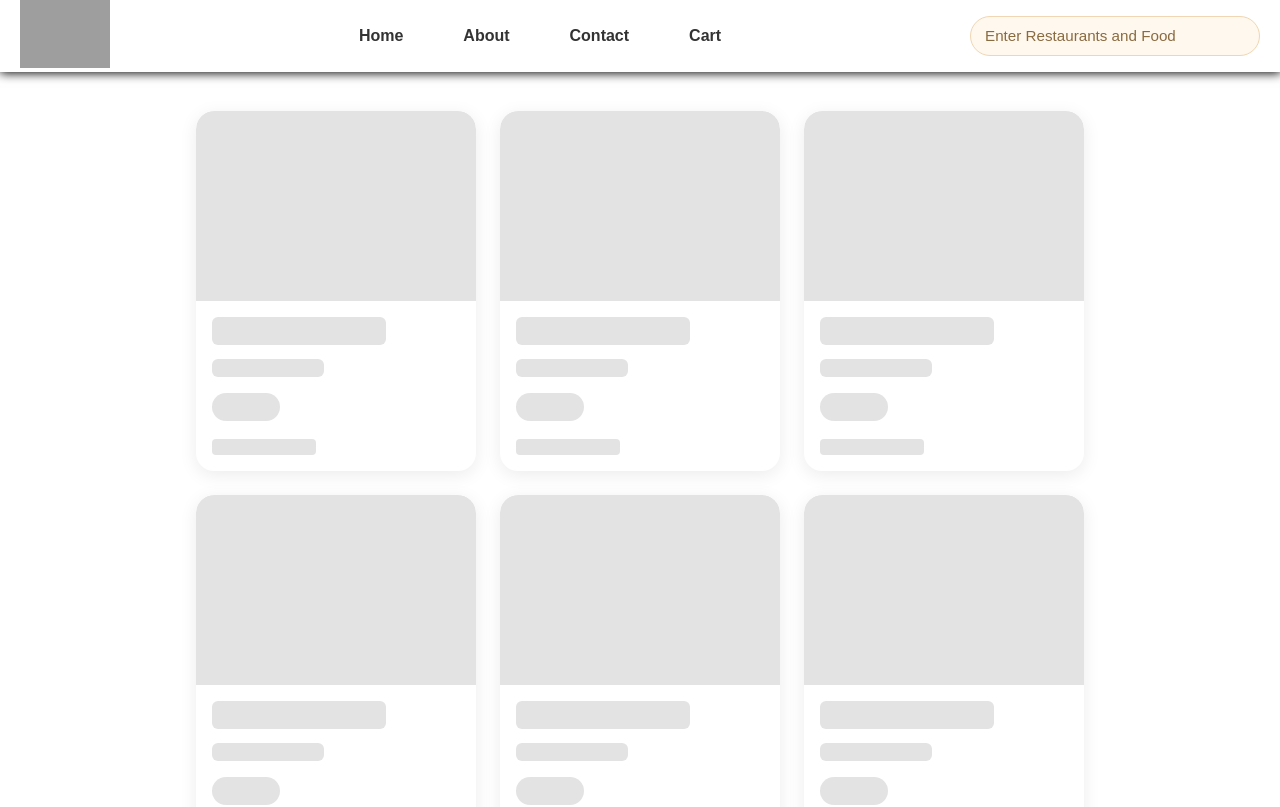
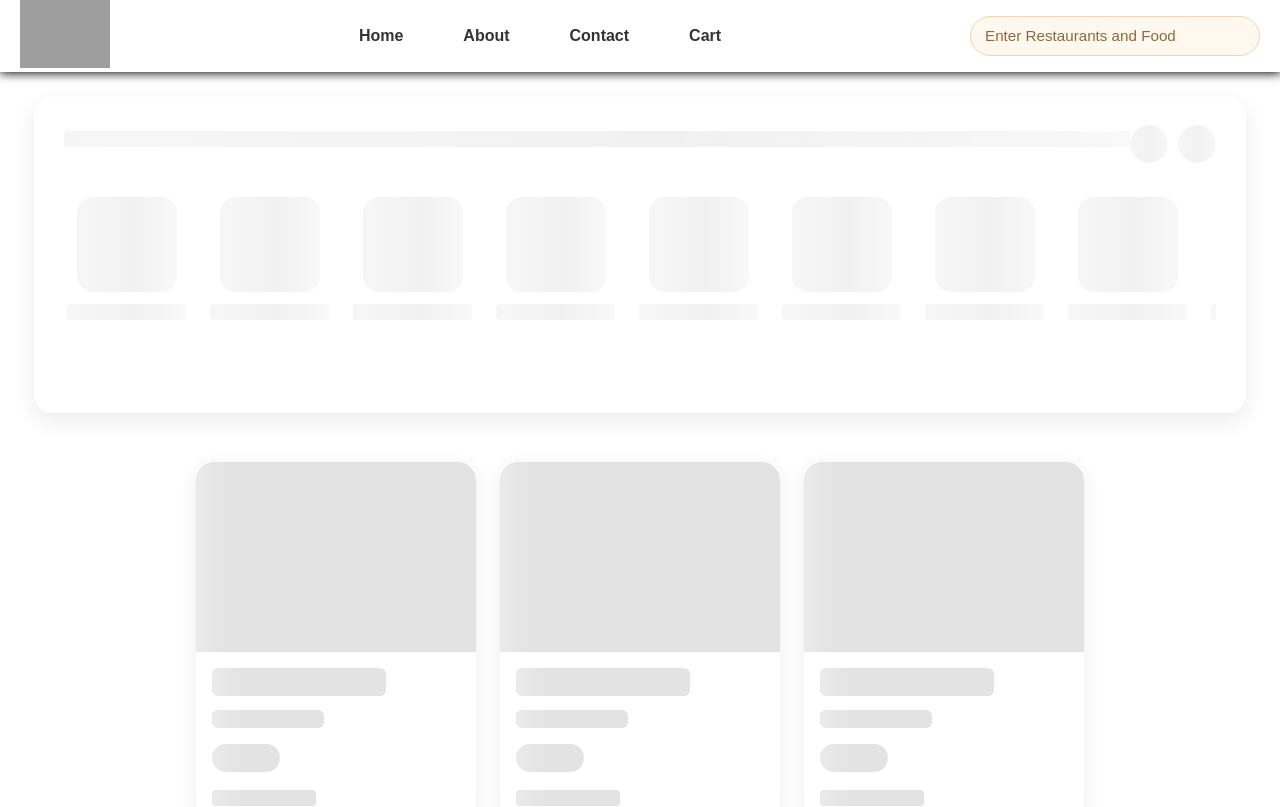
Before and after one commit to rahman1-dev/ReactJS-website-1, a React (Vite) app in the folder Website1/: page / in a window 1280 px wide. Shown: the top 807 px of the page. Built offline with nearby package versions, Linux system fonts and the light colour scheme; no server answers; grey boxes are pictures that could not be loaded.

Commit message:
Updated home UI

```diff
--- a/Website1/App.jsx
+++ b/Website1/App.jsx
@@ -10,6 +10,7 @@ const App = () => {
     <div>
       <Navbar />
       <Outlet />
+
       <Footer />
     </div>
   );
--- a/Website1/main.css
+++ b/Website1/main.css
@@ -119,7 +119,7 @@ body {
   }
 }
 
-/* Herosection styling */
+/* Herosection styling ----------------------------------------------------------------------------------------------------*/
 .hero-section {
   width: 100%;
   padding: 35px 0;
@@ -129,6 +129,13 @@ body {
 }
 
 .food-container {
+  background-image: url("background.jpg");
+  background-size: cover; /* Makes the image cover the whole screen */
+  background-repeat: no-repeat; /* Prevents the image from repeating */
+  background-position: center; /* Centers the image */
+  height: auto;
+  margin: 0;
+
   width: 90%;
   max-width: 1400px;
   background: #ffffff;
@@ -203,22 +210,22 @@ body {
 }
 
 .card:hover {
-  transform: translateY(-6px);
+  /* transform: translateY(-6px); */
 }
 
 .card img {
-  width: 125px;
-  height: 125px;
+  width: 100px;
+  height: 95px;
   object-fit: cover;
-  border-radius: 50%;
+  object-position: top;
   border: 3px solid #fff;
-  box-shadow: 0 6px 16px rgba(0, 0, 0, 0.18);
+  /* box-shadow: 0 6px 16px rgba(0, 0, 0, 0.18); */
   transition: all 0.35s ease;
 }
 
 .card:hover img {
   transform: scale(1.08);
-  box-shadow: 0 12px 25px rgba(255, 107, 0, 0.28);
+  /* box-shadow: 0 12px 25px rgba(255, 107, 0, 0.28); */
 }
 
 .card h3 {
@@ -233,21 +240,95 @@ body {
   color: #ff6b00;
 }
 
-/* HeroSectionShimmer Container Styling--------------------------------------- */
-.HeroSectionShimmer-conatiner {
-  /* color: red; */
-  background-color: red;
-}
-.HeroSectionShimmer-conatiner h1 {
-  color: red;
-  font-size: 500px;
+/* HeroSectionShimmer Container Styling--------------------------------------------------------------------------------------- */
+.hero-section-shimmer {
+  min-height: 260px;
+  margin: 25px auto;
 }
 
-.HeroSectionShimmer-container {
-  background-color: red;
+.hero-shimmer-cards {
+  gap: 18px;
+  padding: 6px 0 8px;
 }
 
-/* Restaurant Cards Container*/
+.hero-shimmer-card {
+  flex: 0 0 auto;
+  width: 125px;
+  display: flex;
+  flex-direction: column;
+  align-items: center;
+  gap: 12px;
+}
+
+.hero-shimmer-image {
+  width: 100px;
+  height: 95px;
+  border-radius: 16px;
+}
+
+.hero-shimmer-label {
+  width: 82px;
+  height: 14px;
+  border-radius: 999px;
+}
+
+.shimmer-line,
+.shimmer-circle,
+.shimmer-block {
+  position: relative;
+  overflow: hidden;
+  background: linear-gradient(90deg, #ececec 0%, #f6f6f6 50%, #ececec 100%);
+  background-size: 200% 100%;
+  animation: shimmerPulse 1.2s linear infinite;
+}
+
+.shimmer-line::after,
+.shimmer-circle::after,
+.shimmer-block::after {
+  content: "";
+  position: absolute;
+  inset: 0;
+  background: linear-gradient(
+    90deg,
+    transparent,
+    rgba(255, 255, 255, 0.7),
+    transparent
+  );
+  transform: translateX(-100%);
+  animation: shimmerSweep 1.2s linear infinite;
+}
+
+.shimmer-title {
+  width: 280px;
+  height: 28px;
+  border-radius: 999px;
+}
+
+.shimmer-circle {
+  width: 38px;
+  height: 38px;
+  border-radius: 50%;
+}
+
+@keyframes shimmerPulse {
+  0% {
+    background-position: 200% 0;
+  }
+  100% {
+    background-position: -200% 0;
+  }
+}
+
+@keyframes shimmerSweep {
+  0% {
+    transform: translateX(-100%);
+  }
+  100% {
+    transform: translateX(100%);
+  }
+}
+
+/* Restaurant Cards Container------------------------------------------------*/
 .rest-cards-container {
   width: 90%;
   max-width: 1400px;
@@ -365,7 +446,7 @@ body {
   }
 }
 
-/* Shimmer Container */
+/* Shimmer Container-------------------------------------------------------------------------------------------------------- */
 .shimmer-container {
   display: grid;
   grid-template-columns: repeat(3, 280px);
@@ -509,7 +590,7 @@ body {
   }
 }
 
-/* Error page styling------------------------------------------------  */
+/* Error page styling-----------------------------------------------------------------------------------------------------  */
 .error-page {
   min-height: 100vh;
   display: flex;
@@ -552,7 +633,7 @@ body {
   font-size: 15px;
 }
 
-/* About page styling------------------------------------------------------------------------------- */
+/* About page styling------------------------------------------------------------------------------------------------ */
 .about-page {
   padding: 40px 20px 60px;
   background: linear-gradient(135deg, #fff8ef 0%, #fff 100%);
@@ -648,7 +729,7 @@ body {
   }
 }
 
-/* Contact page styling--------------------------------------------------------------------------- */
+/* Contact page styling------------------------------------------------------------------------------------------------------------ */
 .contact-page {
   padding: 40px 20px 60px;
   background: linear-gradient(135deg, #fff9f0 0%, #ffffff 100%);
@@ -774,7 +855,7 @@ body {
   }
 }
 
-/* Footer design-------------------------------------------------------------------------------- */
+/* Footer design----------------------------------------------------------------------------------------------------------------- */
 .footer {
   display: flex;
   justify-content: space-around;
--- a/Website1/src/components/Body.jsx
+++ b/Website1/src/components/Body.jsx
@@ -5,6 +5,7 @@ import Filter from "./Filter";
 import { useState, useEffect } from "react";
 import Shimmer from "./Shimmer";
 import { swiggyURL } from "../utils/constant";
+import HeroSectionShimmer from "./HeroSectionShimmer";
 
 const Body = () => {
   const [data, setData] = useState(null);
@@ -14,7 +15,7 @@ const Body = () => {
   const fetchApiData = async () => {
     const response = await fetch(swiggyURL);
     const data = await response.json();
-
+    console.log(data);
     // console.log("data: ", data);
     // console.log(
     //   " HeroSection data: ",
@@ -31,12 +32,17 @@ const Body = () => {
   }, []);
 
   if (data === null) {
-    return <Shimmer />;
+    return (
+      <div>
+        <HeroSectionShimmer />
+        <Shimmer />;
+      </div>
+    );
   }
 
   return (
     <div>
-      {/* <HeroSection childData={heroData} /> */}
+      <HeroSection childData={heroData} />
       <Restaurants
         childData={
           data.data.cards[1]?.card?.card?.gridElements?.infoWithStyle
--- a/Website1/src/components/Cards.jsx
+++ b/Website1/src/components/Cards.jsx
@@ -1,11 +1,13 @@
-import { swiggyURL } from "../utils/constant";
+import { swiggyURL, imgBaseURL } from "../utils/constant";
 
 const Cards = ({ food }) => {
   return (
     <div className="card">
-      <img src={`${swiggyURL}+${food?.imageId}`} alt="card" />
+      {console.log("food", `${imgBaseURL}${food?.imageId}`)}
+      <img src={`${imgBaseURL}${food?.imageId}`} alt="card" />
       <h3>{food.action.text}</h3>
     </div>
   );
 };
+
 export default Cards;
--- a/Website1/src/components/HeroSectionShimmer.jsx
+++ b/Website1/src/components/HeroSectionShimmer.jsx
@@ -2,8 +2,72 @@ import React from "react";
 
 const HeroSectionShimmer = () => {
   return (
-    <div className="HeroSectionShimmer-container">
-      <h1>This is shimmer hello </h1>
+    <div className="food-container hero-section-shimmer">
+      <div className="food-container-head">
+        <div className="shimmer-line shimmer-title"></div>
+
+        <div className="left-right-arrows">
+          <div className="shimmer-circle"></div>
+          <div className="shimmer-circle"></div>
+        </div>
+      </div>
+
+      <div className="main-food-cards-container hero-shimmer-cards">
+        <div className="hero-shimmer-card">
+          <div className="shimmer-block hero-shimmer-image"></div>
+          <div className="shimmer-line hero-shimmer-label"></div>
+        </div>
+
+        <div className="hero-shimmer-card">
+          <div className="shimmer-block hero-shimmer-image"></div>
+          <div className="shimmer-line hero-shimmer-label"></div>
+        </div>
+
+        <div className="hero-shimmer-card">
+          <div className="shimmer-block hero-shimmer-image"></div>
+          <div className="shimmer-line hero-shimmer-label"></div>
+        </div>
+
+        <div className="hero-shimmer-card">
+          <div className="shimmer-block hero-shimmer-image"></div>
+          <div className="shimmer-line hero-shimmer-label"></div>
+        </div>
+
+        <div className="hero-shimmer-card">
+          <div className="shimmer-block hero-shimmer-image"></div>
+          <div className="shimmer-line hero-shimmer-label"></div>
+        </div>
+
+        <div className="hero-shimmer-card">
+          <div className="shimmer-block hero-shimmer-image"></div>
+          <div className="shimmer-line hero-shimmer-label"></div>
+        </div>
+
+        <div className="hero-shimmer-card">
+          <div className="shimmer-block hero-shimmer-image"></div>
+          <div className="shimmer-line hero-shimmer-label"></div>
+        </div>
+
+        <div className="hero-shimmer-card">
+          <div className="shimmer-block hero-shimmer-image"></div>
+          <div className="shimmer-line hero-shimmer-label"></div>
+        </div>
+
+        <div className="hero-shimmer-card">
+          <div className="shimmer-block hero-shimmer-image"></div>
+          <div className="shimmer-line hero-shimmer-label"></div>
+        </div>
+
+        <div className="hero-shimmer-card">
+          <div className="shimmer-block hero-shimmer-image"></div>
+          <div className="shimmer-line hero-shimmer-label"></div>
+        </div>
+
+        <div className="hero-shimmer-card">
+          <div className="shimmer-block hero-shimmer-image"></div>
+          <div className="shimmer-line hero-shimmer-label"></div>
+        </div>
+      </div>
     </div>
   );
 };
--- a/Website1/src/utils/constant.jsx
+++ b/Website1/src/utils/constant.jsx
@@ -4,5 +4,3 @@ export const logoURL =
   "https://ik.imagekit.io/acrrubsd0/Untitled%20design.png?updatedAt=1770381393453";
 export const swiggyURL =
   "https://www.swiggy.com/dapi/restaurants/list/v5?lat=17.3552611&lng=78.4785925&is-seo-homepage-enabled=true&page_type=DESKTOP_WEB_LISTING";
-// export const swiggyURL =
-//   "https://www.swiggy.com/dapi/restaurants/list/v5?lat=28.7038628&lng=77.1023104&is-seo-homepage-enabled=true&page_type=DESKTOP_WEB_LISTING";
```
Also changed, not shown: Website1/src/components/HeroSection.jsx (+22 -1 lines).
